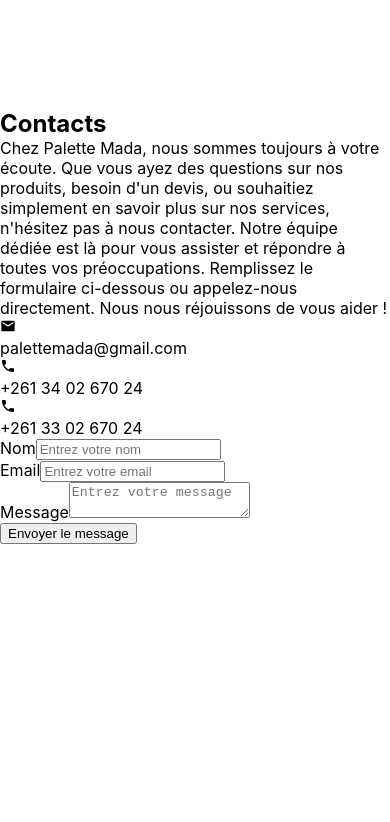
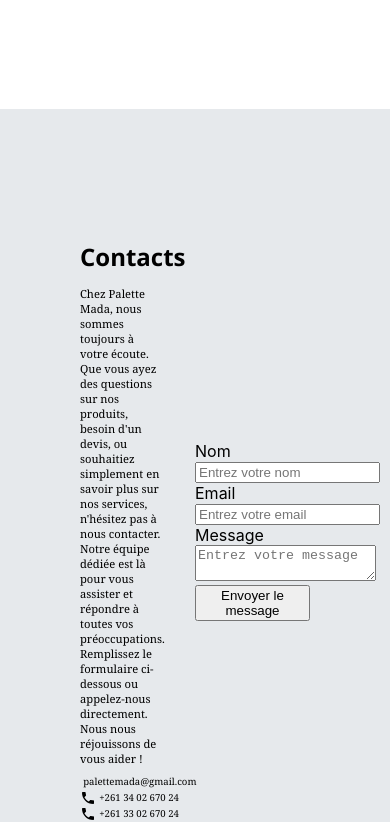
Before and after one commit to ManohisoaVicky/palette_mada, a React (Create React App) app: page / in a window 390 px wide. Shown: the part 2423-3245 px from the top of the page. Built offline with nearby package versions, Linux system fonts and the light colour scheme.

Commit message:
styled content part of contacts section for small pc screens

```diff
--- a/src/App.css
+++ b/src/App.css
@@ -213,6 +213,42 @@
   border: 1px solid var(--dark-brown);
 }
 
+#contact {
+  display: flex;
+
+  background-color: var(--light-blue);
+}
+
+.contact-content,
+.contact-form {
+  display: flex;
+  flex-direction: column;
+  justify-content: center;
+  width: 50%;
+}
+
+.contact-content > h2 {
+  font-family: "Open Sans", sans-serif;
+}
+
+.contact-content > p {
+  font-family: "Noto Serif", serif;
+}
+
+.contact-info {
+  display: flex;
+  flex-direction: column;
+}
+
+.contact-info > div {
+  display: flex;
+  align-items: center;
+}
+
+.contact-info > div > p {
+  font-family: "Noto Serif", serif;
+}
+
 /*---------------------------------------------------------------LARGE SCREEN STYLES----------------------------------------------------------*/
 
 @media screen and (min-width: 1680px) {
@@ -300,49 +336,31 @@
     padding-bottom: 1rem;
   } */
 
-  /*-------------------------------------------------Contact Large---------------------------*/
+  /*----------Contact Large---------------------------*/
 
   #contact {
-    display: flex;
-
-    background-color: var(--light-blue);
     padding: 0 15rem;
-  }
-
-  .contact-content,
-  .contact-form {
-    display: flex;
-    flex-direction: column;
-    justify-content: center;
-    width: 50%;
   }
 
   .contact-content > h2 {
     padding-bottom: 1rem;
     font-size: 2rem;
-    font-family: "Open Sans", sans-serif;
   }
 
   .contact-content > p {
     padding-right: 3rem;
-    font-family: "Noto Serif", serif;
   }
 
   .contact-info {
-    display: flex;
-    flex-direction: column;
     margin-top: 1rem;
   }
 
   .contact-info > div {
-    display: flex;
-    align-items: center;
     padding-bottom: 0.5rem;
   }
 
   .contact-info > div > p {
     padding-left: 0.5rem;
-    font-family: "Noto Serif", serif;
   }
 
   .contact-form {
@@ -536,4 +554,29 @@
     width: 20rem;
     border-radius: 1rem;
   }
+
+  /*Contact style for small screens */
+
+  #contact {
+    padding: 0 5rem;
+  }
+
+  .contact-content > h2 {
+    padding-bottom: 0.8rem;
+    font-size: 1.5rem;
+  }
+
+  .contact-content > p {
+    font-size: 0.7rem;
+    padding-right: 2rem;
+  }
+
+  .contact-info {
+    margin-top: 0.5rem;
+  }
+
+  .contact-info > div > p {
+    padding-left: 0.2rem;
+    font-size: 0.6rem;
+  }
 }
```
